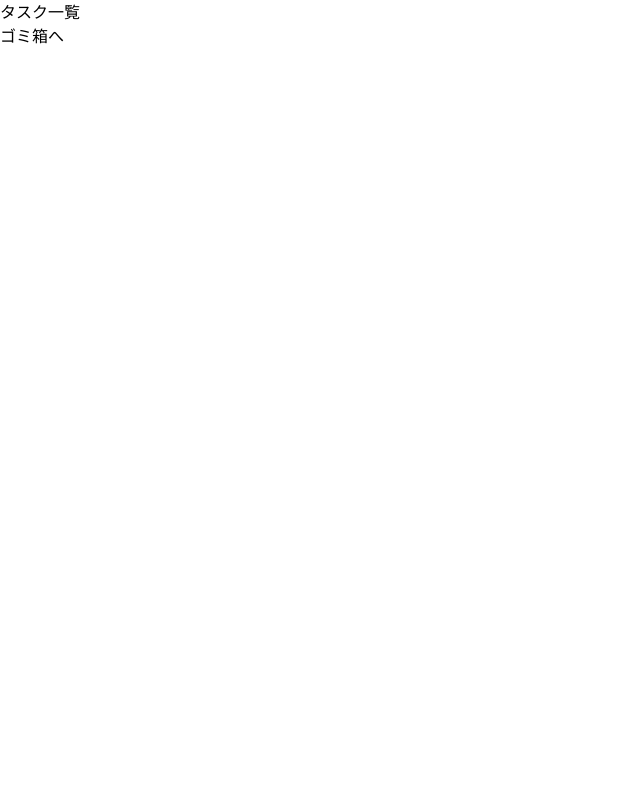
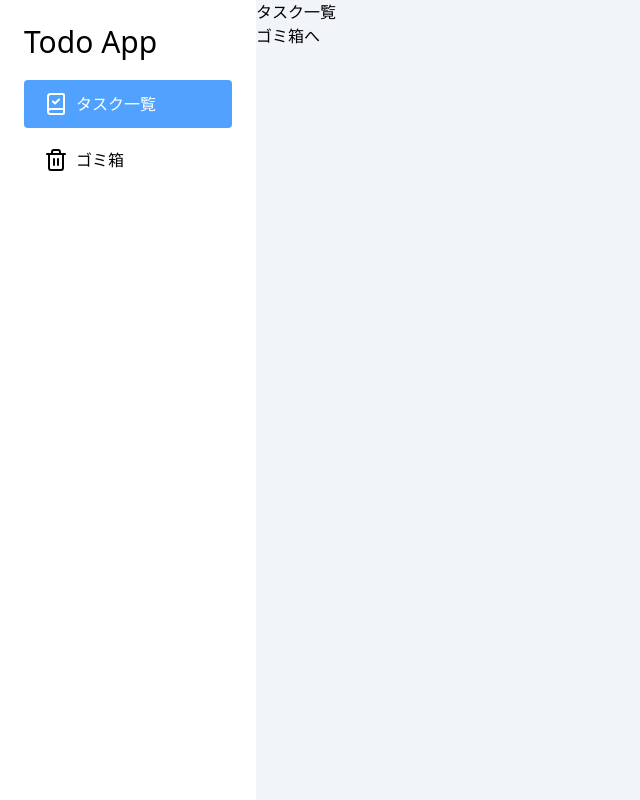
Before and after one commit to AbeTakaki/react-todo-app, a React (Vite) app: page / in a window 1280 px wide. Shown: the whole page, without its empty margins (0-640 px from the left). Built offline with nearby package versions, Linux system fonts and the light colour scheme.

Commit message:
共通レイアウトの作成

```diff
--- a/src/App.jsx
+++ b/src/App.jsx
@@ -1,8 +1,13 @@
 import { createBrowserRouter, Link, Outlet, RouterProvider } from "react-router-dom";
+import { AppLayout } from "./components/AppLayout.jsx";
 
 const router = createBrowserRouter([
   {
-    element: <Outlet />,
+    element: (
+      <AppLayout>
+        <Outlet />
+      </AppLayout>
+    ),
     children: [
       {
         // タスク一覧画面
```
